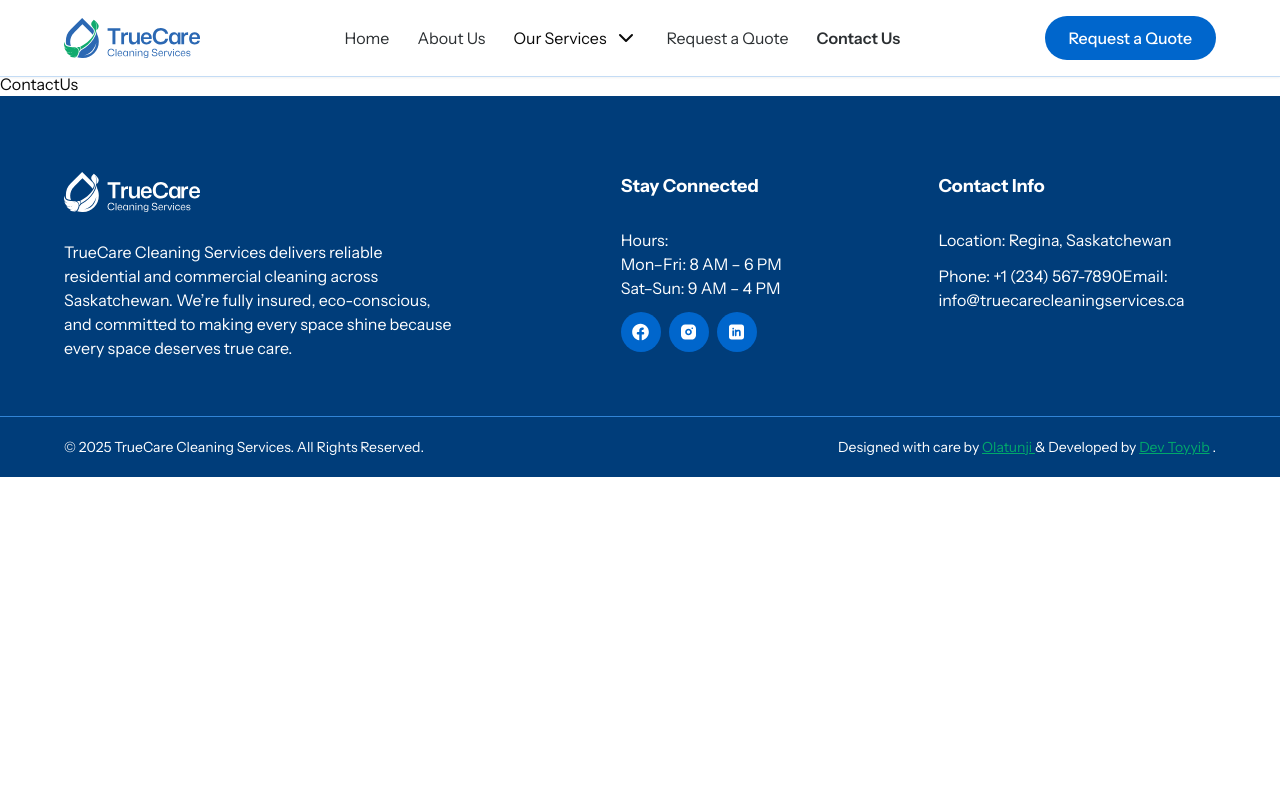
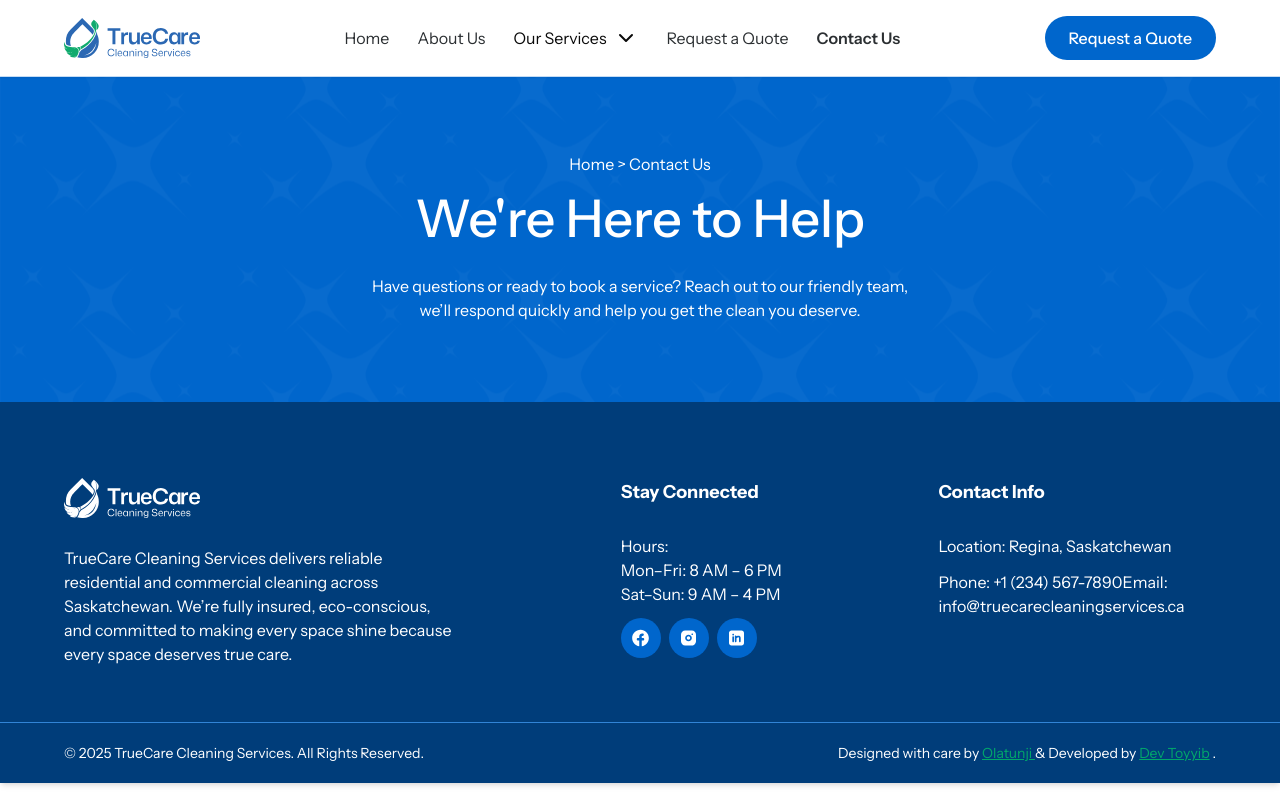
Before and after one commit to Candid001/Truecare-Cleaning-Services, a React (Vite) app: page /contact-us in a window 1280 px wide. Built offline with nearby package versions, Linux system fonts and the light colour scheme.

Commit message:
contact-us

```diff
--- /dev/null
+++ b/src/components/layout/contact-us/ContactDetails.jsx
@@ -0,0 +1,9 @@
+function ContactDetails() {
+    return(
+        <div className={`py-20 `}>
+
+        </div>
+    )
+}
+
+export default ContactDetails;
--- a/src/components/layout/navbar/Navbar.jsx
+++ b/src/components/layout/navbar/Navbar.jsx
@@ -44,7 +44,7 @@
 
 
     return (
-        <nav className="fixed top-0 left-0 right-0 z-50 bg-white py-4 shadow-xs border-b border-blue-100">
+        <nav className="fixed top-0 left-0 max-w-7xl mx-auto right-0 z-50 bg-white py-4 shadow-xs border-b border-blue-100">
             <div className="flex justify-between items-center w-[90%] mx-auto">
                 <Link to="/">
                     <Logo/>
--- a/src/components/layout/services/ServiceCTA.jsx
+++ b/src/components/layout/services/ServiceCTA.jsx
@@ -26,7 +26,7 @@
                         <p className={`text-center md:text-sm md:w-3/5 mx-auto px-5 md:px-0`}>{desc}</p>
                     </div>
 
-                    <div className={`flex flex-col md:flex-row text-sm justify-center gap-5 px-3 md:px-10 lg:max-w-[95%] xl:max-w-4/5 mx-auto`}>
+                    <div className={`flex flex-col md:flex-row text-sm justify-center gap-5 px-3 md:px-10 lg:max-w-[95%] xl:max-w-[72.5%] mx-auto`}>
                        <a className={`block w-full`} href={`tel:639-385-0823`}>
                            <Button text={`Phone: +1-639-385-0823`} variant={`default`} cta={true}/>
                        </a>
--- a/src/pages/ContactUs.jsx
+++ b/src/pages/ContactUs.jsx
@@ -1,8 +1,18 @@
 import React from 'react'
+import ServicesHero from "@/components/layout/services/ServicesHero.jsx";
 
 const ContactUs = () => {
   return (
-    <div>ContactUs</div>
+    <>
+        <ServicesHero
+            nav={'Contact Us'}
+            heading={`We're Here to Help`}
+            desc={`Have questions or ready to book a service? Reach out to our friendly team,
+             we’ll respond quickly and help you get the clean you deserve.`}
+            maxWH={'lg:max-w-1/2 md:max-w-3/5'}
+            maxWD={'lg:max-w-[55%] md:max-w-[70%]'}
+        />
+    </>
   )
 }
 
--- a/src/routes/AppRoutes.jsx
+++ b/src/routes/AppRoutes.jsx
@@ -17,6 +17,7 @@
     return (
         <BrowserRouter>
             <Navbar/>
+            <div className={`max-w-7xl mx-auto shadow-md`}>
                 <div className="mt-18">
                     <Routes>
                         <Route path="/" element={<Home/>}/>
@@ -31,6 +32,7 @@
                     </Routes>
                 </div>
                 <Footer/>
+            </div>
             <Toaster position="top-center" richColors />
         </BrowserRouter>
     );
```
Lines whose indentation alone changed are shown as unchanged.
